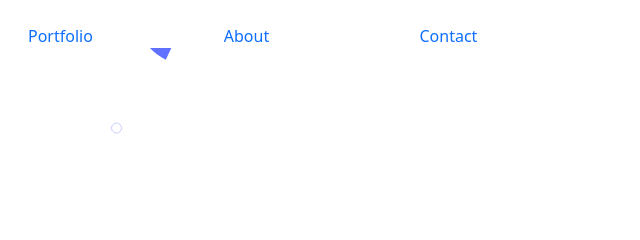
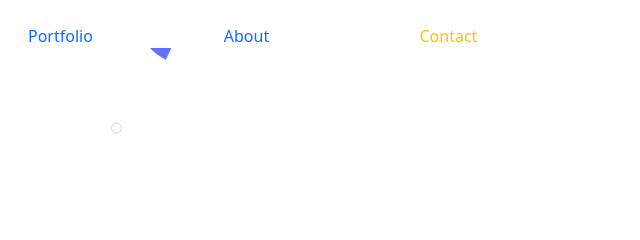
Before and after one commit to ocrearyy/Bootstrap-Desktop-Portfolio, a website: page index.html in a window 1280 px wide. Shown: the top 240 px of the page, 640-1280 px from the left. Drawn offline with nearby package versions, Linux system fonts and the light colour scheme.

Commit message:
updated index using bootstrap

```diff
--- a/index.html
+++ b/index.html
@@ -36,7 +36,7 @@
                         <a href="#" class="text-primary navigation-link"> About</a>
                     </div>
                     <div class="col-3">
-                        <a href="#" class="text-primary navigation-link"> Contact</a>
+                        <a href="#" class="text-warning navigation-link"> Contact</a>
                     </div>
 
                 </div>
```
